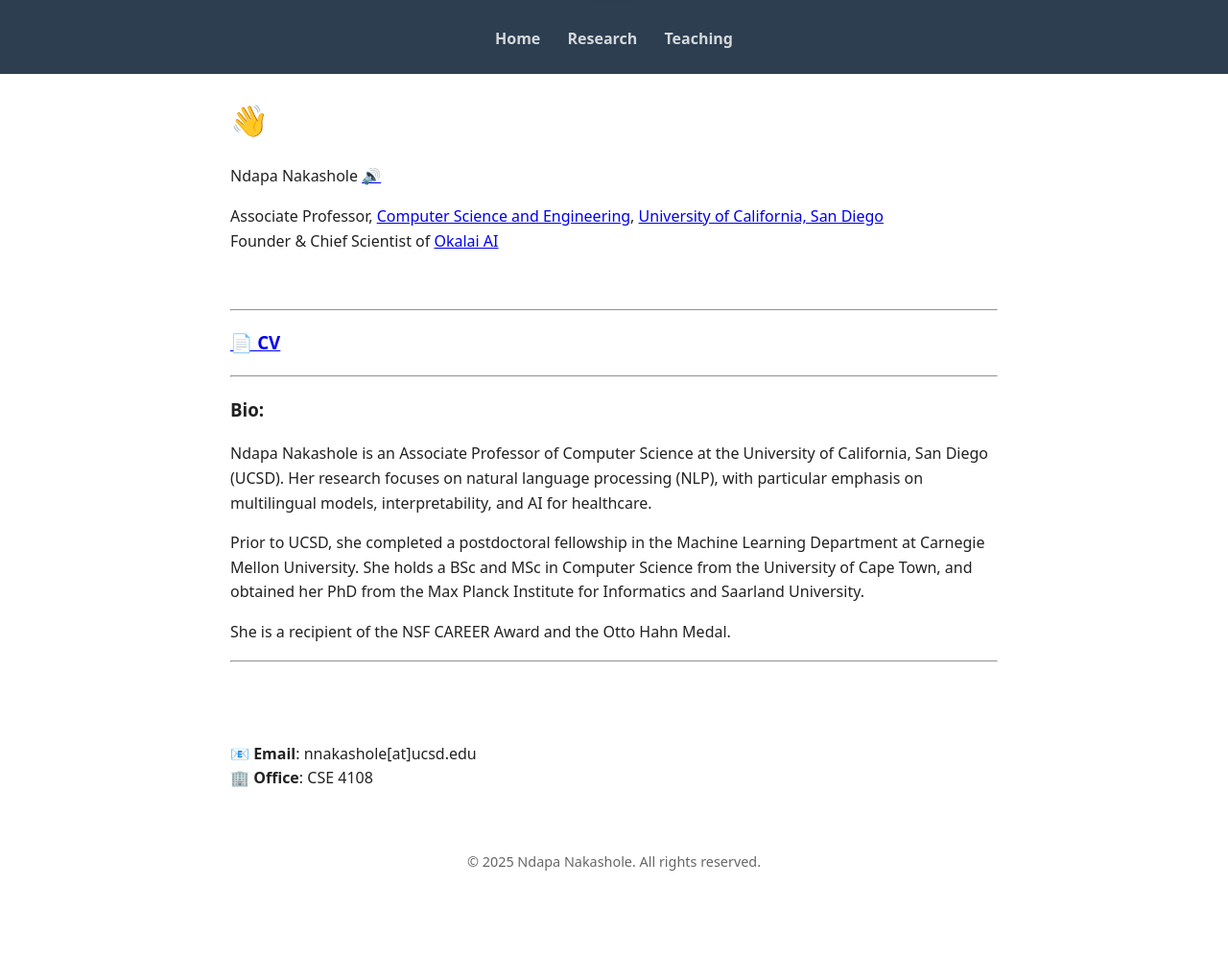
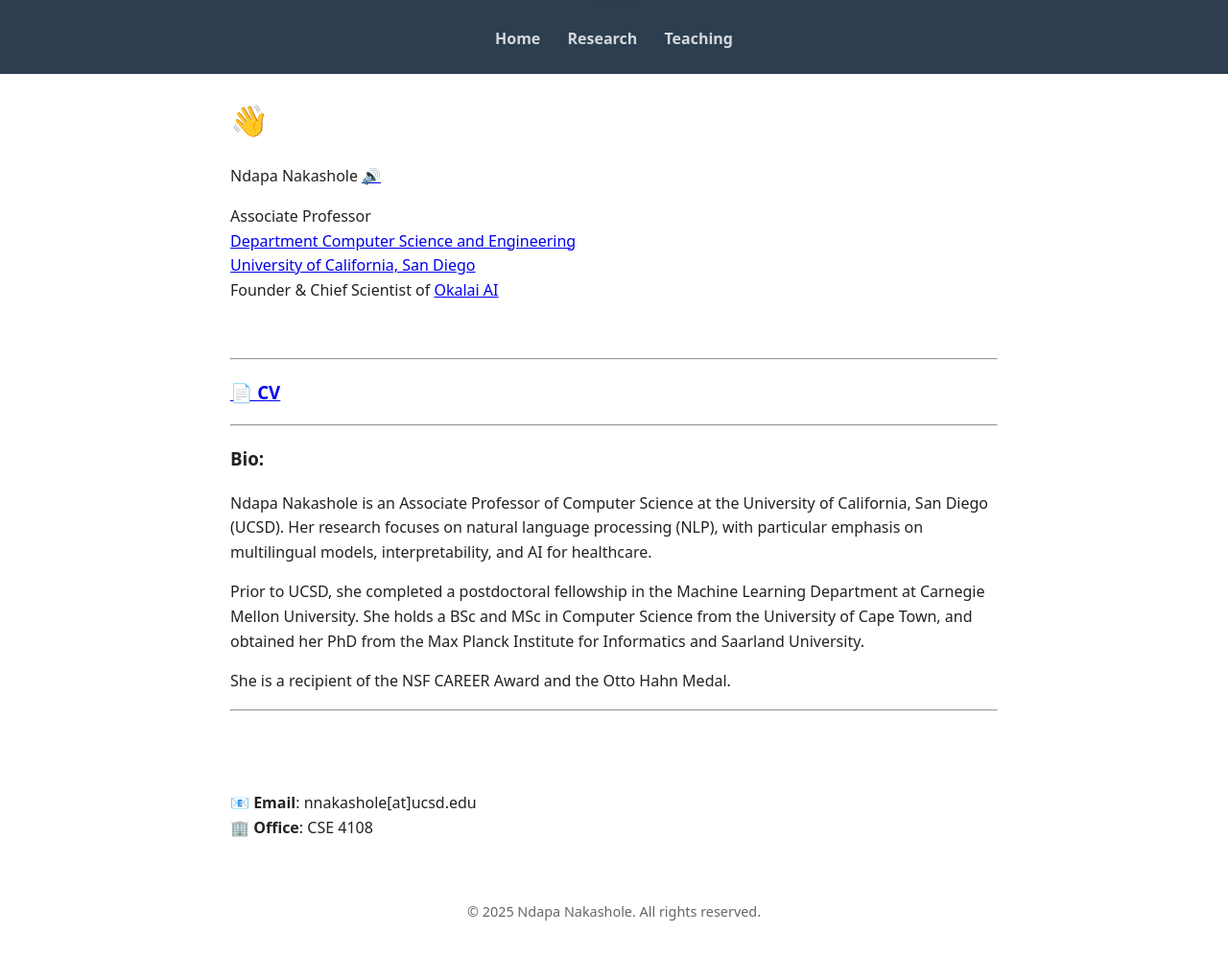
Before and after one commit to ndapa/ndapa.github.io, a Jekyll site: the page built from index.md, in a window 1280 px wide, cut to the strip 264-1271 px from the top of the page. Shown: the top 998 px of the strip at 96% size. Built offline with Jekyll 4.4.1, drawn with Linux system fonts in a browser that asks for light colours; before the commit the page ends 1220 px from its top, so only the background shows below that.

Commit message:
Update index.md

```diff
--- a/index.md
+++ b/index.md
@@ -8,7 +8,8 @@ title: "Home"
 Ndapa Nakashole
 [🔊]( {{ '/assets/audio/name.mp3' | relative_url }} )
 
-Associate Professor,  [Computer Science and Engineering](https://cse.ucsd.edu/), [University of California, San Diego](https://cse.ucsd.edu/) <br>
+Associate Professor <br>  [Department Computer Science and Engineering](https://cse.ucsd.edu/)  <br>
+[University of California, San Diego](https://cse.ucsd.edu/) <br>
 Founder & Chief Scientist of [Okalai AI](https://okalai.org)
 
 <br>
```
